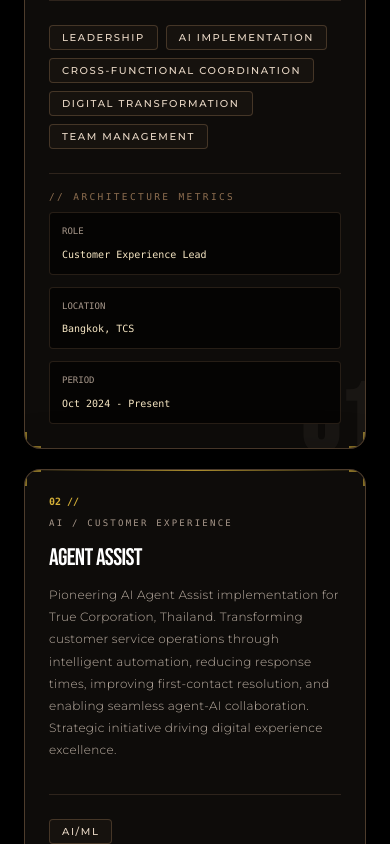
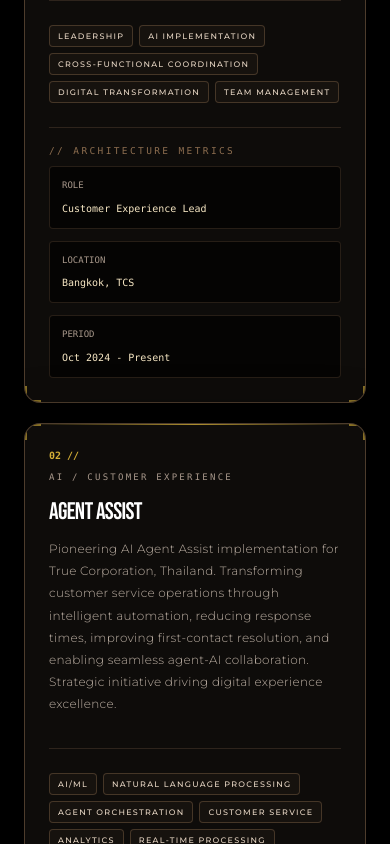
Before and after one commit to felixwinfred004/felix-winfred-j-portfolio, a React (Vite) app: page / in a window 390 px wide. Shown: the part 2740-3584 px from the top of the page. Built offline with nearby package versions, Linux system fonts and the light colour scheme; a web font is replaced by a local one.

Commit message:
Fix mobile card display - improve text wrapping, hide watermark, reduce tech tag sizes

```diff
--- a/src/components/ProjectsSection.tsx
+++ b/src/components/ProjectsSection.tsx
@@ -230,7 +230,7 @@ export const ProjectsSection: React.FC = () => {
 
                 {/* Big Background Watermark Number */}
                 <span
-                  className="absolute -bottom-6 -right-3 text-8xl sm:text-9xl font-bold text-[#EAD8C7]/5 select-none pointer-events-none leading-none"
+                  className="absolute -bottom-8 -right-8 text-6xl sm:text-7xl md:text-8xl lg:text-9xl font-bold text-[#EAD8C7]/5 select-none pointer-events-none leading-none hidden sm:block"
                   style={{ fontFamily: "'Bebas Neue', sans-serif" }}
                 >
                   {project.number}
@@ -240,7 +240,7 @@ export const ProjectsSection: React.FC = () => {
                 <div className="grid grid-cols-1 lg:grid-cols-12 gap-6 sm:gap-8 items-start relative z-10">
 
                   {/* Left Column (7 Cols) */}
-                  <div className="lg:col-span-7 flex flex-col justify-between">
+                  <div className="lg:col-span-7 flex flex-col justify-between min-w-0">
                     <div>
                       <div className="flex flex-col sm:flex-row sm:items-center gap-2 sm:gap-3 mb-4">
                         <span className="text-[10px] sm:text-xs font-mono font-bold text-[#D4AF37]">
@@ -259,19 +259,19 @@ export const ProjectsSection: React.FC = () => {
                       </h3>
 
                       <p
-                        className="text-xs sm:text-sm md:text-[14px] font-light text-[#BDB0A4] leading-[1.85] tracking-wide mb-8 max-w-2xl"
-                        style={{ fontFamily: "'Montserrat', sans-serif" }}
+                        className="text-xs sm:text-sm md:text-[14px] font-light text-[#BDB0A4] leading-[1.85] tracking-wide mb-8 break-words overflow-wrap-break-word"
+                        style={{ fontFamily: "'Montserrat', sans-serif", overflowWrap: 'break-word', wordBreak: 'break-word' }}
                       >
                         {project.description}
                       </p>
                     </div>
 
                     {/* Tech Stack Pills */}
-                    <div className="flex flex-wrap gap-2 pt-6 border-t border-[#8C6D4F]/25">
+                    <div className="flex flex-wrap gap-1.5 sm:gap-2 pt-6 border-t border-[#8C6D4F]/25">
                       {project.tech.map((t) => (
                         <span
                           key={t}
-                          className="px-3 py-1 text-[10px] font-medium tracking-[0.16em] uppercase rounded-sm border border-[#8C6D4F]/40 bg-[#16120E] text-[#E8D7C5] group-hover:border-[#D4AF37]/50 transition-all duration-300"
+                          className="px-2 sm:px-3 py-1 text-[8px] sm:text-[10px] font-medium tracking-[0.16em] uppercase rounded-sm border border-[#8C6D4F]/40 bg-[#16120E] text-[#E8D7C5] group-hover:border-[#D4AF37]/50 transition-all duration-300 break-words"
                           style={{ fontFamily: "'Montserrat', sans-serif" }}
                         >
                           {t}
```
